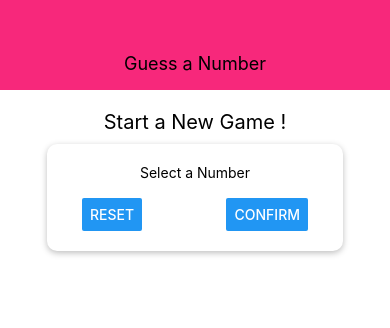
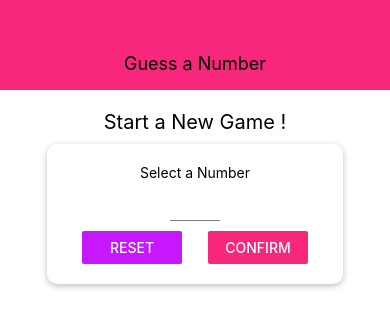
Before and after one commit to TriCodeIT/Guess-A-Number-App, a React Native app: screen / in a window 390 px wide. Shown: the top 328 px of the page. Built offline with nearby package versions, Linux system fonts and the light colour scheme.

Commit message:
Configuring & Styling a TextInput

```diff
--- /dev/null
+++ b/components/Card.js
@@ -0,0 +1,25 @@
+import React from 'react';
+
+import { View, StyleSheet } from 'react-native';
+
+const Card = props => {
+    return <View style={{...styles.card, ...props.style}}>{props.children}</View>
+}
+
+const styles = StyleSheet.create({
+    card: {
+        width: 300,
+        maxWidth: '80%',
+        alignItems: 'center',
+        shadowColor: 'black',
+        shadowOffset: { width: 0, height: 2},
+        shadowRadius: 6,
+        shadowOpacity: 0.26,
+        elevation: 8,
+        backgroundColor: 'white',
+        padding: 20,
+        borderRadius: 10
+    },
+})
+
+export default Card
--- a/components/Header.js
+++ b/components/Header.js
@@ -1,6 +1,8 @@
 import React from 'react';
 
 import {View, Text, StyleSheet} from 'react-native'
+
+import Colors from '../constants/colors'
 
 const Header = props => {
     return (
@@ -16,7 +18,7 @@
         width: '100%',
         height: 90,
         paddingTop: 36,
-        backgroundColor: '#f7287b',
+        backgroundColor: Colors.primary,
         alignItems: 'center',
         justifyContent: 'center'
     },
--- /dev/null
+++ b/components/Input.js
@@ -0,0 +1,18 @@
+import React from 'react';
+
+import { TextInput, StyleSheet } from 'react-native';
+
+const Input = props => {
+    return <TextInput {...props} style={{ ...styles.input, ...props.style }}/>
+}
+
+const styles = StyleSheet.create ({
+    input: {
+        height: 30,
+        borderBottomColor: 'grey',
+        borderBottomWidth: 1,
+        marginVertical: 10
+    }
+})
+
+export default Input
--- /dev/null
+++ b/constants/colors.js
@@ -0,0 +1,4 @@
+export default {
+    primary: '#f7287b',
+    accent: '#c717fc'
+}
--- a/screens/StartGameScreen.js
+++ b/screens/StartGameScreen.js
@@ -1,50 +1,90 @@
-import React from 'react';
+import React, { useState } from "react";
 
-import {View, Text, StyleSheet, TextInput, Button} from 'react-native'
+import {
+  View,
+  Text,
+  StyleSheet,
+  Button,
+  TouchableWithoutFeedback,
+  Keyboard,
+} from "react-native";
 
-const StartGameScreen = props => {
-    return <View style={styles.screen}>
+import Card from "../components/Card";
+import Colors from "../constants/colors";
+import Input from "../components/Input";
+
+const StartGameScreen = (props) => {
+  const [enteredValue, setEnteredValue] = useState("");
+
+  const numberInputHandler = (inputText) => {
+    setEnteredValue(inputText.replace(/[^0-9]/g, ""));
+  };
+  return (
+    <TouchableWithoutFeedback
+      onPress={() => {
+        Keyboard.dismiss();
+      }}
+    >
+      <View style={styles.screen}>
         <Text style={styles.title}>Start a New Game !</Text>
-        <View style={styles.inputContainer}>
+        <Card style={styles.inputContainer}>
           <Text>Select a Number</Text>
-            <TextInput />
+          <Input
+            style={styles.input}
+            blurOnSubmit
+            autoCapitalize="none"
+            autoCorrect={false}
+            keyboardType="number-pad"
+            maxLength={2}
+            onChangeText={numberInputHandler}
+            value={enteredValue}
+          />
           <View style={styles.buttonContainer}>
-                <Button title="Reset" onPress={() => {}}/>
-                <Button title="Confirm" onPress={() => {}}/>
+            <View style={styles.button}>
+              <Button title="Reset" onPress={() => {}} color={Colors.accent} />
+            </View>
+            <View style={styles.button}>
+              <Button
+                title="Confirm"
+                onPress={() => {}}
+                color={Colors.primary}
+              />
             </View>
           </View>
+        </Card>
       </View>
-}
+    </TouchableWithoutFeedback>
+  );
+};
 
 const styles = StyleSheet.create({
   screen: {
     flex: 1,
     padding: 10,
-        alignItems: 'center'
+    alignItems: "center",
   },
   title: {
     fontSize: 20,
-        marginVertical: 10
+    marginVertical: 10,
   },
   inputContainer: {
     width: 300,
-        maxWidth: '80%',
-        alignItems: 'center',
-        shadowColor: 'black',
-        shadowOffset: { width: 0, height: 2},
-        shadowRadius: 6,
-        shadowOpacity: 0.26,
-        elevation: 8,
-        backgroundColor: 'white',
-        padding: 20,
-        borderRadius: 10
+    maxWidth: "80%",
+    alignItems: "center",
   },
   buttonContainer: {
-        flexDirection: 'row',
-        width: '100%',
-        justifyContent: 'space-between',
-        paddingHorizontal: 15
-    }
-})
+    flexDirection: "row",
+    width: "100%",
+    justifyContent: "space-between",
+    paddingHorizontal: 15,
+  },
+  button: {
+    width: 100,
+  },
+  input: {
+    width: 50,
+    textAlign: "center",
+  },
+});
 
-export default StartGameScreen
+export default StartGameScreen;
```
Lines whose indentation alone changed are shown as unchanged.
